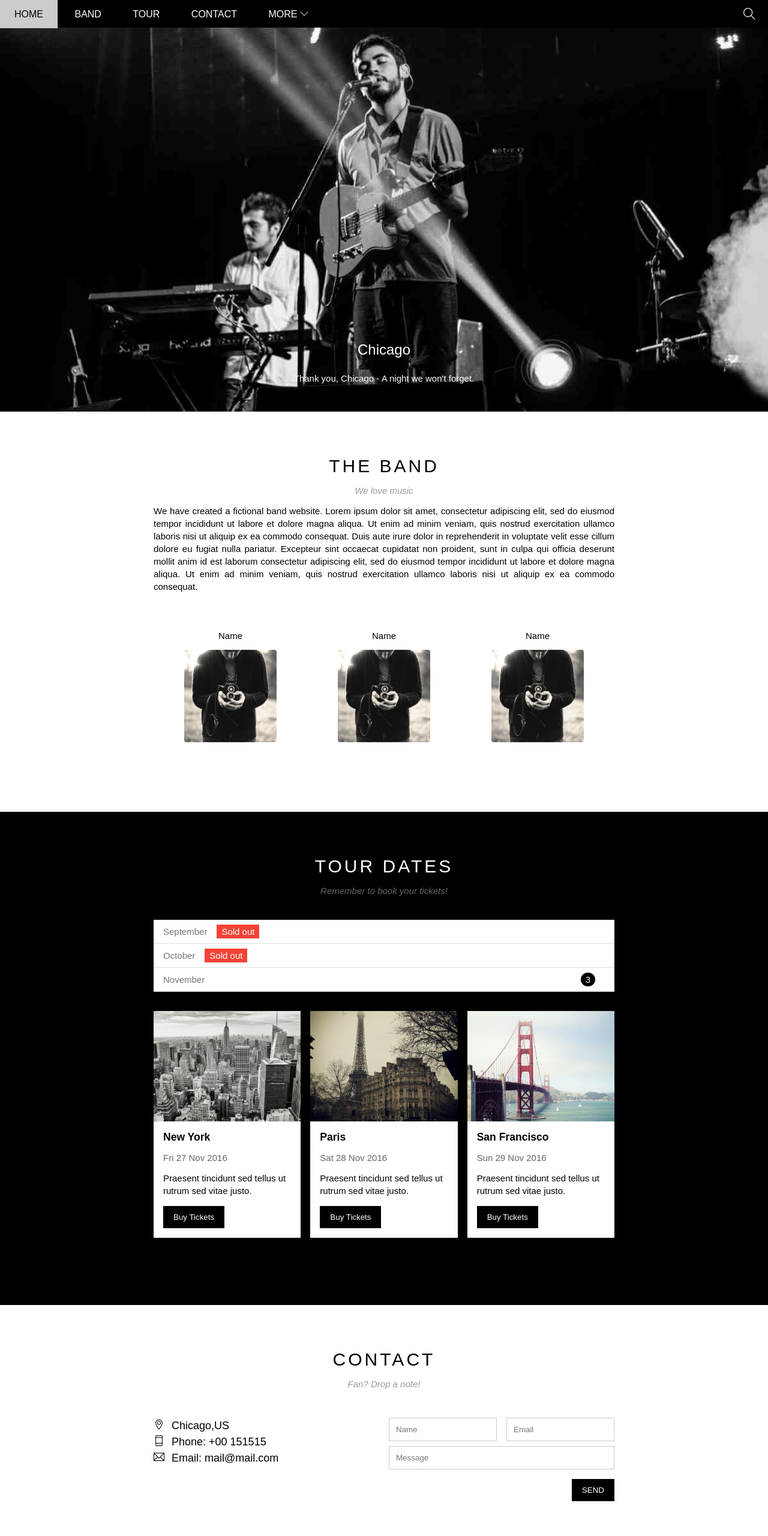
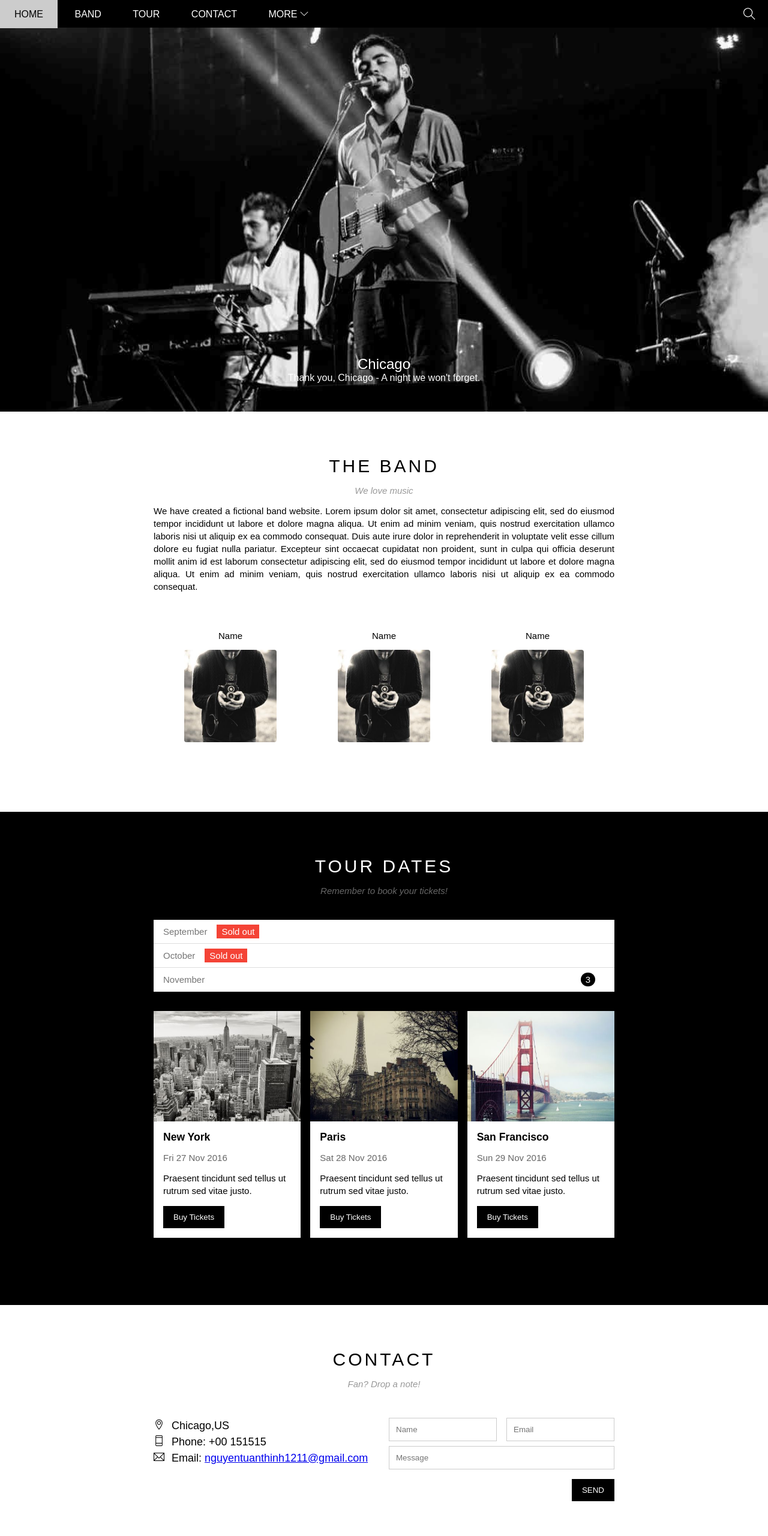
Before and after one commit to ThinhNguyen1211/ThinhNguyen1211.github.io, a plain HTML site: page index.html in a window 1280 px wide. Shown: the top 2560 px of the page at 60% size. Drawn offline with Linux system fonts and the light colour scheme; files that its build step writes are made by us from their sources.

Commit message:
Update index.html

```diff
--- a/index.html
+++ b/index.html
@@ -44,7 +44,7 @@
         <div id="slider">
             <div class="text-content">
                 <h2 class="text-heading">Chicago</h2>
-                <div class="text-discription">Thank you, Chicago - A night we won't forget.</div>
+                <div class="text-description">Thank you, Chicago - A night we won't forget.</div>
             </div>
         </div>
 
@@ -124,7 +124,7 @@
                     <div class="col col-half contact-info">
                         <p><i class="ti-location-pin"></i>Chicago,US</p>
                         <p><i class="ti-mobile"></i>Phone: +00 151515</p>
-                        <p><i class="ti-email"></i>Email: mail@mail.com</p>
+                        <p><i class="ti-email"></i>Email: <a class="my-email" href="mailto:nguyentuanthinh1211@gmail.com">nguyentuanthinh1211@gmail.com</a></p>
 
                     </div>
                     <div class="col col-half contact-form">
@@ -246,10 +246,10 @@
         // Đóng khi chọn menu
         var menuItems = document.querySelectorAll('#nav li a[href*="#"]');
         for (var i = 0; i < menuItems.length; i++) {
-            var menuItem = menuItems[i];
+            var menuItem = menuItems [i];
 
         menuItem.onclick = function(event) {
-                var isParentMenu = this.nextElementSibling && menuItem.nextElementSibling.classlist.contains('subnav');
+            var isParentMenu = this.nextElementSibling && this.nextElementSibling.classList.contains('subnav');
             if (isParentMenu) {
                 event.preventDefault();
             } else {
```
Lines whose indentation alone changed are shown as unchanged.
